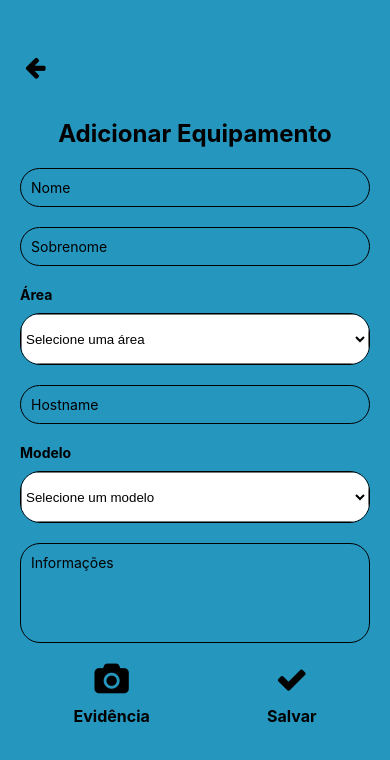
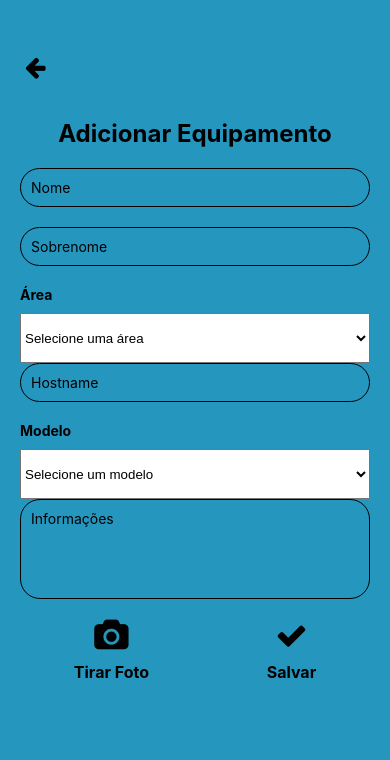
Before and after one commit to Pavanelli99/Projeto_DevMovel, a React Native app: screen /Add in a window 390 px wide. Shown: the top 760 px of the page. Built offline with nearby package versions, Linux system fonts and the light colour scheme.

Commit message:
Update AddScreen.tsx

```diff
--- a/screens/AddScreen.tsx
+++ b/screens/AddScreen.tsx
@@ -1,13 +1,12 @@
 import React, { useState } from 'react';
-import { View, Text, TextInput, TouchableOpacity, StyleSheet, Alert, Image } from 'react-native';
+import { View, Text, TextInput, TouchableOpacity, StyleSheet, Alert, Image, ScrollView } from 'react-native';
 import { Picker } from '@react-native-picker/picker';
 import { FontAwesome } from '@expo/vector-icons';
 import { useNavigation } from '@react-navigation/native';
 import { collection, addDoc } from 'firebase/firestore';
-import { db } from '../banco/firebaseConfig'; // Arquivo de configuração do Firebase
+import { db, storage } from '../banco/firebaseConfig'; // Arquivo de configuração do Firebase
 import * as ImagePicker from 'expo-image-picker';
-import { storage } from '../banco/firebaseConfig';
-import { getStorage, ref, uploadBytes, getDownloadURL } from 'firebase/storage'; // Firebase Storage
+import { ref, uploadBytes, getDownloadURL } from 'firebase/storage';
 
 const AddScreen: React.FC = () => {
   const navigation = useNavigation();
@@ -18,17 +17,53 @@ const AddScreen: React.FC = () => {
   const [modelo, setModelo] = useState('');
   const [informacoes, setInformacoes] = useState('');
   const [photo, setPhoto] = useState<string | null>(null);
-  const [photoUrl, setPhotoUrl] = useState<string | null>(null); // Para armazenar a URL da imagem
 
+  // Função para capturar imagem da câmera
+  const handleTakePhoto = async () => {
+    const { status } = await ImagePicker.requestCameraPermissionsAsync();
+    if (status !== 'granted') {
+      Alert.alert('Permissão necessária', 'É necessário permitir o acesso à câmera.');
+      return;
+    }
+
+    const result = await ImagePicker.launchCameraAsync({
+      allowsEditing: true,
+      quality: 0.7,
+    });
+
+    if (!result.canceled) {
+      setPhoto(result.assets[0].uri); // Define o caminho da imagem capturada
+    }
+  };
+
+  // Função para fazer upload da imagem para o Firebase Storage
+  const uploadImageToStorage = async (uri: string) => {
+    try {
+      const imageRef = ref(storage, `images/${Date.now()}.jpg`);
+      const response = await fetch(uri);
+      const blob = await response.blob();
+      await uploadBytes(imageRef, blob);
+      const downloadUrl = await getDownloadURL(imageRef); // Obtém a URL pública da imagem
+      return downloadUrl;
+    } catch (error) {
+      console.error('Erro ao fazer upload da imagem:', error);
+      throw error;
+    }
+  };
+
+  // Função para salvar os dados no Firestore
   const handleSave = async () => {
-    // Verifica se os campos obrigatórios estão preenchidos
-    if (!nome || !sobrenome || !area || !hostname || !modelo || !informacoes) {
-      Alert.alert('Erro', 'Todos os campos devem ser preenchidos.');
+    if (!nome || !area || !hostname || !modelo) {
+      Alert.alert('Erro', 'Por favor, preencha todos os campos obrigatórios.');
       return;
     }
 
     try {
-      // Salva os dados no Firestore
+      let imageUrl = null;
+      if (photo) {
+        imageUrl = await uploadImageToStorage(photo); // Faz o upload da imagem e obtém a URL
+      }
+
       await addDoc(collection(db, 'equipamentos'), {
         nome,
         sobrenome,
@@ -36,68 +71,26 @@ const AddScreen: React.FC = () => {
         hostname,
         modelo,
         informacoes,
-        photoUrl, // Salva a URL da imagem no Firestore
-      });
-      Alert.alert('Sucesso', 'Equipamento salvo com sucesso!');
-      navigation.goBack();
-    } catch (error) {
-      Alert.alert('Erro', 'Não foi possível salvar o equipamento');
-    }
-  };
-
-  const uploadImageToStorage = async (uri: string) => {
-    try {
-      // Cria uma referência para o arquivo no Firebase Storage
-      const imageRef = ref(storage, `images/${Date.now()}.jpg`);
-
-      // Converte a URI da imagem em um blob
-      const response = await fetch(uri);
-      const blob = await response.blob();
-
-      // Faz o upload da imagem
-      await uploadBytes(imageRef, blob);
-
-      // Obtém a URL de download da imagem
-      const downloadUrl = await getDownloadURL(imageRef);
-
-      return downloadUrl;
-    } catch (error) {
-      console.error("Erro ao fazer upload da imagem:", error);
-    }
-  };
-
-
-
-
-  const handlePickImage = async () => {
-    try {
-      const { status } = await ImagePicker.requestCameraPermissionsAsync();
-      if (status !== 'granted') {
-        Alert.alert('Erro', 'Precisamos de permissão para acessar a câmera');
-        return;
-      }
-
-      const result = await ImagePicker.launchCameraAsync({
-        mediaTypes: ImagePicker.MediaTypeOptions.Images,
-        quality: 1,
+        imageUrl,
+        createdAt: new Date(),
       });
 
-      if (!result.cancelled) {
-        setPhoto(result.uri);
-        await uploadImageToStorage(result.uri);
-      }
+      Alert.alert('Sucesso', 'Equipamento adicionado com sucesso!');
+      navigation.goBack(); // Retorna à tela anterior
     } catch (error) {
-      console.error('Erro ao selecionar imagem:', error);
-      Alert.alert('Erro', 'Não foi possível selecionar a imagem');
+      console.error('Erro ao salvar os dados:', error);
+      Alert.alert('Erro', 'Ocorreu um erro ao salvar os dados.');
     }
   };
 
   return (
+    <ScrollView contentContainerStyle={styles.scrollContainer}>
       <View style={styles.container}>
         <TouchableOpacity onPress={() => navigation.goBack()} style={styles.backButton}>
           <FontAwesome name="arrow-left" size={24} color="black" />
         </TouchableOpacity>
         <Text style={styles.headerText}>Adicionar Equipamento</Text>
+
         <TextInput
           style={styles.input}
           placeholder="Nome"
@@ -111,11 +104,10 @@ const AddScreen: React.FC = () => {
           onChangeText={setSobrenome}
         />
         <Text style={styles.text}>Área</Text>
-      <View style={styles.pickerContainer}>
         <Picker
           style={styles.picker}
           selectedValue={area}
-          onValueChange={(itemValue) => setArea(itemValue)}
+          onValueChange={(value) => setArea(value)}
         >
           <Picker.Item label="Selecione uma área" value="" />
           <Picker.Item label="Produção" value="Produção" />
@@ -127,7 +119,7 @@ const AddScreen: React.FC = () => {
           <Picker.Item label="TI" value="TI" />
           <Picker.Item label="Comunicação" value="Comunicação" />
         </Picker>
-      </View>
+
         <TextInput
           style={styles.input}
           placeholder="Hostname"
@@ -135,11 +127,10 @@ const AddScreen: React.FC = () => {
           onChangeText={setHostname}
         />
         <Text style={styles.text}>Modelo</Text>
-      <View style={styles.pickerContainer}>
         <Picker
           style={styles.picker}
           selectedValue={modelo}
-          onValueChange={(itemValue) => setModelo(itemValue)}
+          onValueChange={(value) => setModelo(value)}
         >
           <Picker.Item label="Selecione um modelo" value="" />
           <Picker.Item label="Dell Latitude 3410" value="Dell Latitude 3410" />
@@ -150,7 +141,7 @@ const AddScreen: React.FC = () => {
           <Picker.Item label="Dell Precision 3581" value="Dell Precision 3581" />
           <Picker.Item label="Lenovo Thinkpad E14" value="Lenovo Thinkpad E14" />
         </Picker>
-      </View>
+
         <TextInput
           style={[styles.input, { height: 100 }]}
           placeholder="Informações"
@@ -160,9 +151,9 @@ const AddScreen: React.FC = () => {
         />
 
         <View style={styles.buttonContainer}>
-        <TouchableOpacity onPress={handlePickImage} style={styles.evidenceButton}>
+          <TouchableOpacity onPress={handleTakePhoto} style={styles.evidenceButton}>
             <FontAwesome name="camera" size={32} color="black" />
-          <Text style={styles.buttonText}>Evidência</Text>
+            <Text style={styles.buttonText}>Tirar Foto</Text>
           </TouchableOpacity>
           {photo && <Image source={{ uri: photo }} style={styles.image} />}
           <TouchableOpacity onPress={handleSave} style={styles.saveButton}>
@@ -171,6 +162,7 @@ const AddScreen: React.FC = () => {
           </TouchableOpacity>
         </View>
       </View>
+    </ScrollView>
   );
 };
 
@@ -179,6 +171,9 @@ const styles = StyleSheet.create({
     flex: 1,
     padding: 20,
     backgroundColor: '#2596be',
+  },
+  scrollContainer: {
+    flexGrow: 1, // Garante que o conteúdo do ScrollView ocupe todo o espaço disponível
   },
   backButton: {
     alignSelf: 'flex-start',
@@ -238,7 +233,8 @@ const styles = StyleSheet.create({
   image: {
     width: 100,
     height: 100,
-    borderRadius: 10,
+    marginTop: 10,
+    marginBottom: 20,
   },
 });
 
```
Lines whose indentation alone changed are shown as unchanged.
